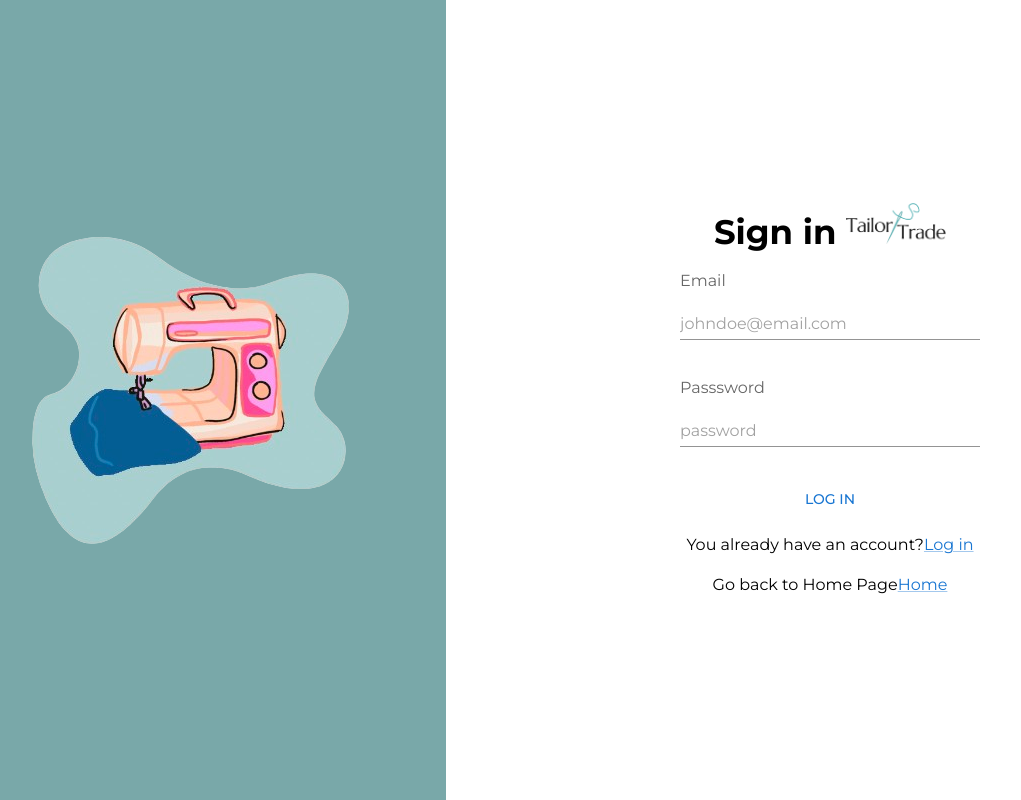
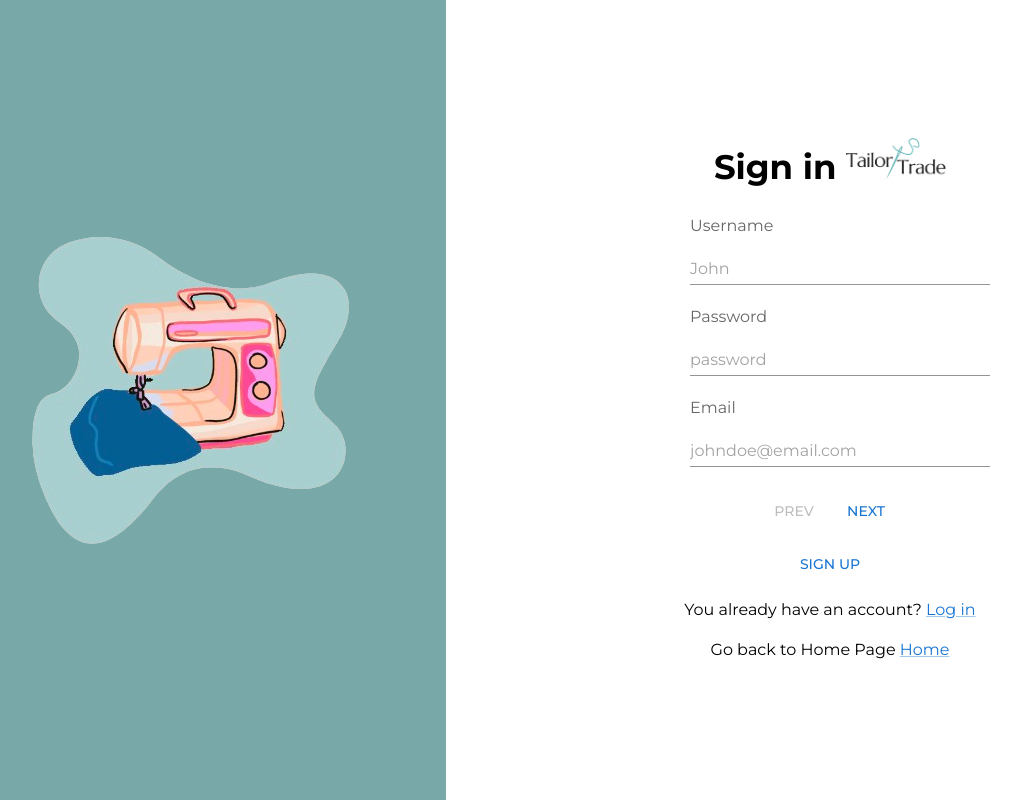
Before and after one commit to ErrorVedant/Tailor-Trade, a React (Create React App) app: page /signupTailor in a window 1280 px wide. Shown: the whole page, without its empty margins (66-1087 px from the left). Built offline with nearby package versions, Linux system fonts and the light colour scheme; no server answers.

Commit message:
Your commit message describing the changes

```diff
--- /dev/null
+++ b/src/CarouselFormTailor.jsx
@@ -0,0 +1,107 @@
+import React, { useState } from 'react';
+import { FormControl, FormLabel, Input, Button, Snackbar, Alert, Box } from '@mui/material';
+
+const fields = [
+  { name: 'username', label: 'Username', type: 'text', placeholder: 'John', required: true },
+  { name: 'password', label: 'Password', type: 'password', placeholder: 'password', required: true },
+  { name: 'email', label: 'Email', type: 'email', placeholder: 'johndoe@email.com', required: true },
+  { name: 'mobileno', label: 'Mobile no.', type: 'text', placeholder: '7970859844', required: true },
+  { name: 'serviceTypes', label: 'Service Types', type: 'text', placeholder: 'Tailoring, Alterations', required: true },
+  { name: 'experienceYears', label: 'Experience Years', type: 'number', placeholder: '5', required: true },
+  { name: 'portfolioUrl', label: 'Portfolio URL', type: 'url', placeholder: 'https://portfolio-woad-sigma-75.vercel.app/', required: true },
+  { name: 'shopName', label: 'Shop Name', type: 'text', placeholder: 'Johns Tailoring', required: true },
+  { name: 'location', label: 'Location', type: 'text', placeholder: 'Bhandup (West)', required: true },
+  { name: 'productPriceRange', label: 'Product Price Range', type: 'text', placeholder: '50-200', required: true },
+  { name: 'portfolioPhotos', label: 'Portfolio Photos', type: 'file', required: true },
+  { name: 'skills', label: 'Skills', type: 'text', placeholder: 'Sewing, Pattern Making', required: true },
+];
+
+const CarouselForm = () => {
+  const [step, setStep] = useState(0);
+  const [formData, setFormData] = useState(fields.reduce((acc, field) => {
+    acc[field.name] = field.type === 'file' ? [] : '';
+    return acc;
+  }, {}));
+  const [showPrompt, setShowPrompt] = useState(false);
+
+  const handleInputChange = (e) => {
+    const { name, value, files } = e.target;
+    setFormData({
+      ...formData,
+      [name]: files ? Array.from(files) : value,
+    });
+  };
+
+  const handleNext = () => {
+    if (step < Math.ceil(fields.length / 3) - 1) {
+      setStep(step + 1);
+    }
+  };
+
+  const handlePrev = () => {
+    if (step > 0) {
+      setStep(step - 1);
+    }
+  };
+
+  const handleLoginClick = () => {
+    const allFieldsFilled = fields.every(field => {
+      if (field.required) {
+        return field.type === 'file' ? formData[field.name].length > 0 : formData[field.name].trim() !== '';
+      }
+      return true;
+    });
+    if (!allFieldsFilled) {
+      setShowPrompt(true);
+    } else {
+      // Handle the login logic here
+      console.log('All fields are filled. Proceed to login.');
+      console.log(formData); // You can handle form submission here
+    }
+  };
+
+  const currentFields = fields.slice(step * 3, step * 3 + 3);
+
+  return (
+    <div>
+      {currentFields.map((field) => (
+        <FormControl sx={{ mb: '20px', m: '10px', width: '100%' }} key={field.name}>
+          <FormLabel sx={{ textAlign: 'left' }}>{field.label}</FormLabel>
+          <Input
+            name={field.name}
+            type={field.type}
+            placeholder={field.placeholder}
+            value={field.type !== 'file' ? formData[field.name] : undefined}
+            onChange={handleInputChange}
+            sx={{ width: '100%' }}
+            inputProps={field.type === 'file' ? { multiple: true } : {}}
+          />
+        </FormControl>
+      ))}
+      <Box sx={{ display: 'flex', flexDirection: 'column', alignItems: 'center', mt: 2 }}>
+        <Box sx={{ display: 'flex', gap: 1, mb: 2 }}>
+          <Button onClick={handlePrev} disabled={step === 0}>
+            Prev
+          </Button>
+          <Button onClick={handleNext} disabled={step >= Math.ceil(fields.length / 3) - 1}>
+            Next
+          </Button>
+        </Box>
+        <Button onClick={handleLoginClick}>
+          Sign Up
+        </Button>
+      </Box>
+      <Snackbar
+        open={showPrompt}
+        autoHideDuration={6000}
+        onClose={() => setShowPrompt(false)}
+      >
+        <Alert onClose={() => setShowPrompt(false)} severity="warning" sx={{ width: '100%' }}>
+          Please fill all required fields before proceeding.
+        </Alert>
+      </Snackbar>
+    </div>
+  );
+};
+
+export default CarouselForm;
--- a/src/SignUpTailor.jsx
+++ b/src/SignUpTailor.jsx
@@ -5,9 +5,8 @@
 import logo from './img/logo_cropped.png'; // Import your logo image
 import { ThemeProvider } from "@mui/material/styles";
 import fontcolorTheme from './fontcolorTheme'; // Import your custom theme
-import { Button, Typography, FormControl, FormLabel, Input, Link } from "@mui/material";
-
-
+import { Typography, Link } from "@mui/material";
+import CarouselForm from "./CarouselFormTailor"; // Ensure this path is correct
 
 function SignUpTailor() {
     return (
@@ -15,7 +14,7 @@
             <Box sx={{
                 display: 'flex',
                 flexDirection: 'row',
-                height: '100vh'  // Set height to match the viewport height
+                height: '100vh' // Set height to match the viewport height
             }}>
                 <Container sx={{
                     display: 'flex',
@@ -35,17 +34,16 @@
                     p: {
                         xs: '0%'
                     },
-                    bgcolor: '#79A8A9',  // corrected color name
+                    bgcolor: '#79A8A9',
                 }}>
-
                     <Container sx={{
                         display: 'flex',
                         flexDirection: 'column',
                         alignItems: 'center',
                         justifyContent: 'center',
-                        width: '100%', // Ensure the container takes up the full width
-                        height: '100%', // Ensure the container takes up the full height
-                        overflow: 'hidden' // Hide any overflow content
+                        width: '100%',
+                        height: '100%',
+                        overflow: 'hidden'
                     }}>
                         <img src={sewing_machine} style={{ maxWidth: '100%', maxHeight: '100%', objectFit: 'contain' }} alt="Sewing Machine" />
                     </Container>
@@ -64,9 +62,9 @@
                         xs: '100%',
                         sm: '100%'
                     },
-                    bgcolor: {xs:'#79A8A9',sm:'white',md:'white'}  // corrected color name
+                    bgcolor: { xs: '#79A8A9', sm: 'white', md: 'white' }
                 }}>
-                    <main >
+                    <main>
                         <Box
                             sx={{
                                 width: 300,
@@ -78,43 +76,24 @@
                                 flexDirection: 'column',
                                 gap: 2,
                                 boxShadow: 'md',
-                                bgcolor:'white',
-                                borderRadius:'16px'
+                                bgcolor: 'white',
+                                borderRadius: '16px'
                             }}
                             variant="outlined"
                         >
-                            <div sx={{ mb:'10px' }}>
+                            <div sx={{ mb: '10px' }}>
                                 <Typography variant="h4" component="h1">
-                                    <b>Sign in  <img src={logo} style={{width:'100px', m:'0px'}}/></b>
+                                    <b>Sign in <img src={logo} style={{ width: '100px', margin: '0px' }} alt="Logo" /></b>
                                 </Typography>
                             </div>
 
-                            <FormControl sx={{ mb:'20px' }}>
-                            <FormLabel sx={{ textAlign: "left" }}>Email</FormLabel>
-                                <Input
-                                    name="email"
-                                    type="email"
-                                    placeholder="johndoe@email.com"
-                                />
-                            </FormControl>
+                            <CarouselForm />
 
-                            <FormControl sx={{ mb:'10px' }} >
-                            <FormLabel sx={{ textAlign: "left" }}>Passsword</FormLabel>
-                                <Input
-                                    name="password"
-                                    type="password"
-                                    placeholder="password"
-                                />
-                            </FormControl>
-
-                            <Button sx={{ mt: 1 }}>Log in</Button>
                             <Typography fontSize="body2" sx={{ alignSelf: 'center' }}>
-                                You already have an account?
-                                <Link href="/loginTailor">Log in</Link>
+                                You already have an account? <Link href="/loginTailor">Log in</Link>
                             </Typography>
                             <Typography fontSize="body2" sx={{ alignSelf: 'center' }}>
-                                Go back to Home Page
-                                <Link href="/home">Home</Link>
+                                Go back to Home Page <Link href="/home">Home</Link>
                             </Typography>
                         </Box>
                     </main>
@@ -122,6 +101,6 @@
             </Box>
         </ThemeProvider>
     );
-};
+}
 
 export default SignUpTailor;
```
